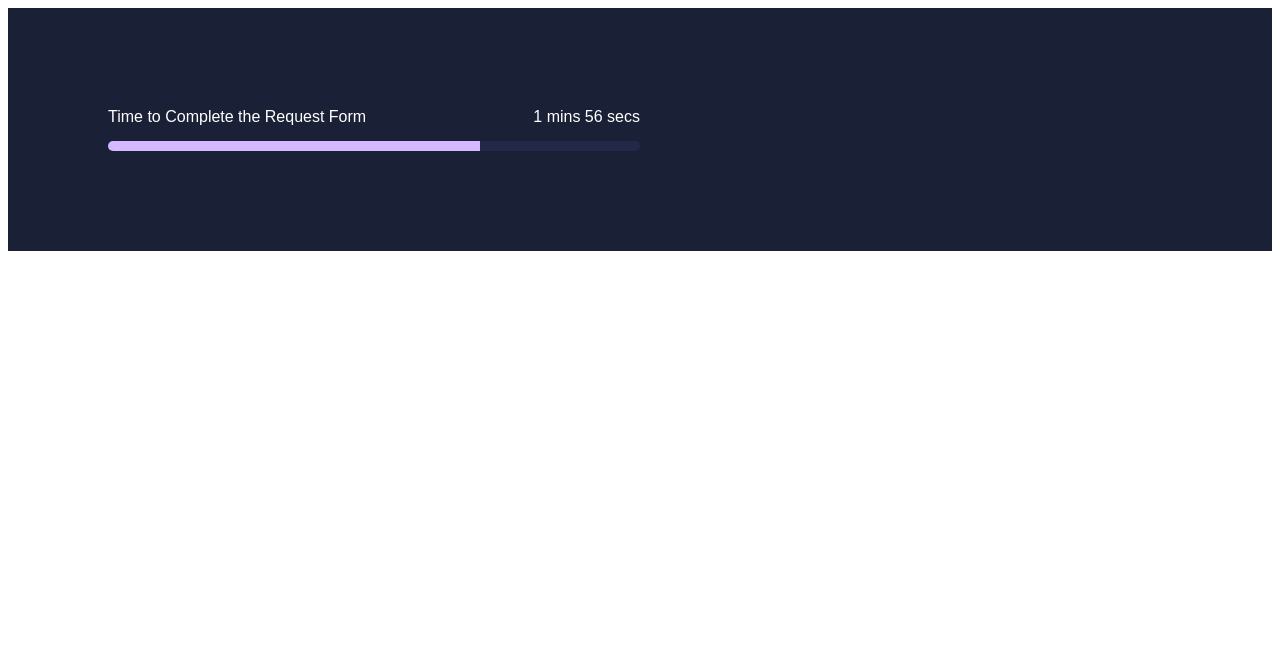
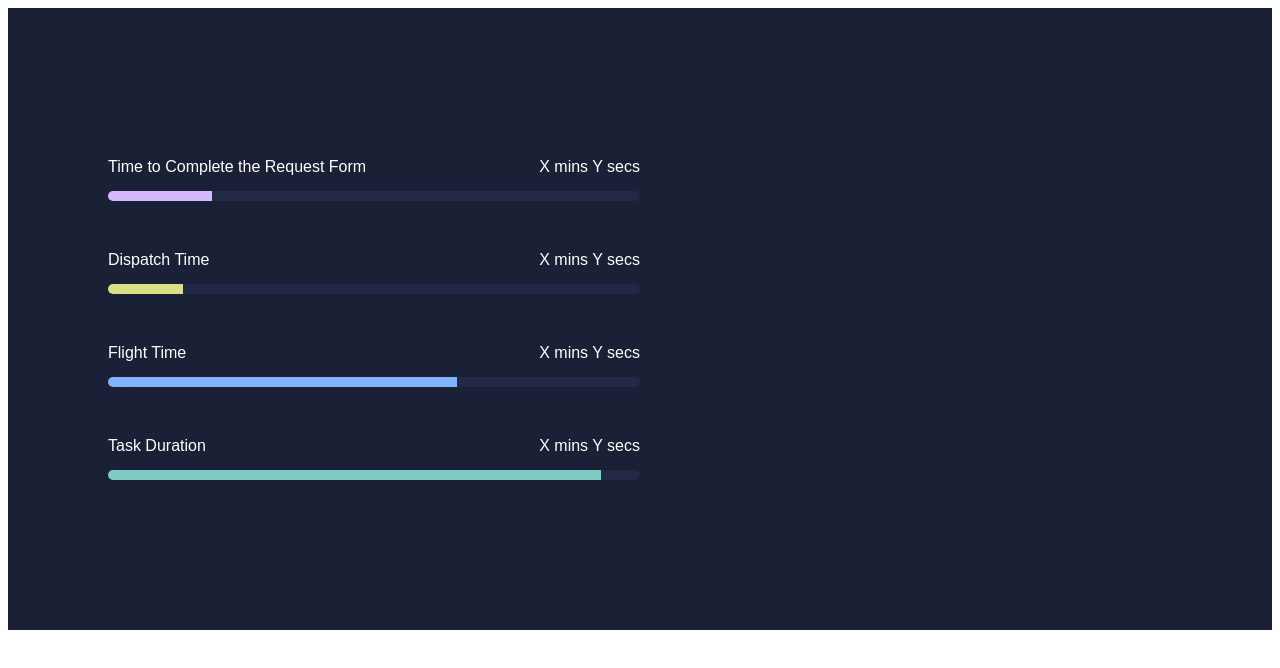
Before and after one commit to AntonVitamin/vitamin-charts-react, a React app: page / in a window 1280 px wide. Shown: the top 668 px of the page. Built offline with nearby package versions, Linux system fonts and the light colour scheme.

Commit message:
Make ProgressBar component dynamic + move data to data file

```diff
--- a/src/App.jsx
+++ b/src/App.jsx
@@ -1,39 +1,6 @@
-import ChartController from './controllers/chartController';
+// import ChartController from './controllers/chartController';
 import ProgressBar from './components/metrics/ProgressBar';
-
-const chartConfig = {
-  type: 'doughnut',
-  labels: ['January', 'February', 'March', 'April', 'May', 'June', 'July'],
-  datasets: [
-    //bar
-    // {
-    //   label: 'Data X',
-    //   data: [14, 25, 12, 22, 30, 27, 17],
-    //   backgroundColor: '#5bc4fc',
-    // },
-    //line
-    // {
-    //   label: 'Data Y',
-    //   data: [20, 25, 15, 25, 30, 30, 20],
-    //   backgroundColor: '#4343fa',
-    //   borderColor: '#4343fa',
-    //   borderWidth: 3,
-    // },
-    // doughnut
-    {
-      label: 'Data Y',
-      data: [70, 30],
-      backgroundColor: ['#b280ff', '#E6E6E6'],
-      borderWidth: 3,
-    },
-  ],
-  options: {
-    titles: {
-      main: 'Chart Title',
-    },
-    displayLegend: true,
-  },
-};
+import {progressBarData} from './utils/charts/data';
 
 const isDarkMode = true;
 
@@ -45,7 +12,15 @@ const App = () => {
         padding: '100px',
       }}>
       {/* <ChartController chartConfig={chartConfig} isDarkMode={isDarkMode} /> */}
-      <ProgressBar percentage="70" color="#D5B8FF" isDarkMode={isDarkMode} />
+      {progressBarData.map((item) => {
+        return (
+          <ProgressBar
+            data={item}
+            isDarkMode={isDarkMode}
+            key={`${item.color}-${item.title}`}
+          />
+        );
+      })}
     </div>
   );
 };
--- a/src/components/metrics/ProgressBar/index.jsx
+++ b/src/components/metrics/ProgressBar/index.jsx
@@ -1,22 +1,29 @@
 import {
   MainContainer,
   TitleContainer,
-  Title,
-  Data,
   ProgressBarContainer,
   ProgressDiv,
   BackgroundDiv,
 } from './styles';
 
-const ProgressBar = ({percentage, color, isDarkMode}) => {
+const calculatePercentage = (specific, total) => {
+  return (specific / total) * 100;
+};
+
+const ProgressBar = ({data, isDarkMode}) => {
+  const percentage = calculatePercentage(
+    data.values.specific,
+    data.values.total
+  );
+
   return (
     <MainContainer>
       <TitleContainer $isDarkMode={isDarkMode}>
-        <span>Time to Complete the Request Form</span>
-        <span>1 mins 56 secs</span>
+        <span>{data.title}</span>
+        <span>X mins Y secs</span>
       </TitleContainer>
       <ProgressBarContainer>
-        <ProgressDiv $percentage={percentage} $color={color}></ProgressDiv>
+        <ProgressDiv $percentage={percentage} $color={data.color}></ProgressDiv>
         <BackgroundDiv $isDarkMode={isDarkMode}></BackgroundDiv>
       </ProgressBarContainer>
     </MainContainer>
--- a/src/components/metrics/ProgressBar/styles.js
+++ b/src/components/metrics/ProgressBar/styles.js
@@ -5,6 +5,7 @@ export const MainContainer = styled.div`
   flex-direction: column;
   font-family: Abel, sans-serif;
   font-size: 16px;
+  margin: 50px 0;
   width: 50%;
 `;
 
--- /dev/null
+++ b/src/utils/charts/data/index.js
@@ -0,0 +1,68 @@
+export const chartConfig = {
+  type: 'doughnut',
+  labels: ['January', 'February', 'March', 'April', 'May', 'June', 'July'],
+  datasets: [
+    //bar
+    // {
+    //   label: 'Data X',
+    //   data: [14, 25, 12, 22, 30, 27, 17],
+    //   backgroundColor: '#5bc4fc',
+    // },
+    //line
+    // {
+    //   label: 'Data Y',
+    //   data: [20, 25, 15, 25, 30, 30, 20],
+    //   backgroundColor: '#4343fa',
+    //   borderColor: '#4343fa',
+    //   borderWidth: 3,
+    // },
+    // doughnut
+    {
+      label: 'Data Y',
+      data: [70, 30],
+      backgroundColor: ['#b280ff', '#E6E6E6'],
+      borderWidth: 3,
+    },
+  ],
+  options: {
+    titles: {
+      main: 'Chart Title',
+    },
+    displayLegend: true,
+  },
+};
+
+export const progressBarData = [
+  {
+    title: 'Time to Complete the Request Form',
+    values: {
+      specific: 116,
+      total: 594,
+    },
+    color: '#D5B8FF',
+  },
+  {
+    title: 'Dispatch Time',
+    values: {
+      specific: 84,
+      total: 594,
+    },
+    color: '#DAE085',
+  },
+  {
+    title: 'Flight Time',
+    values: {
+      specific: 390,
+      total: 594,
+    },
+    color: '#80B4FF',
+  },
+  {
+    title: 'Task Duration',
+    values: {
+      specific: 550,
+      total: 594,
+    },
+    color: '#80CBC3',
+  },
+];
```
Also changed, not shown: src/components/metrics/PerformanceMetrics/index.jsx (+16 -1 lines).
